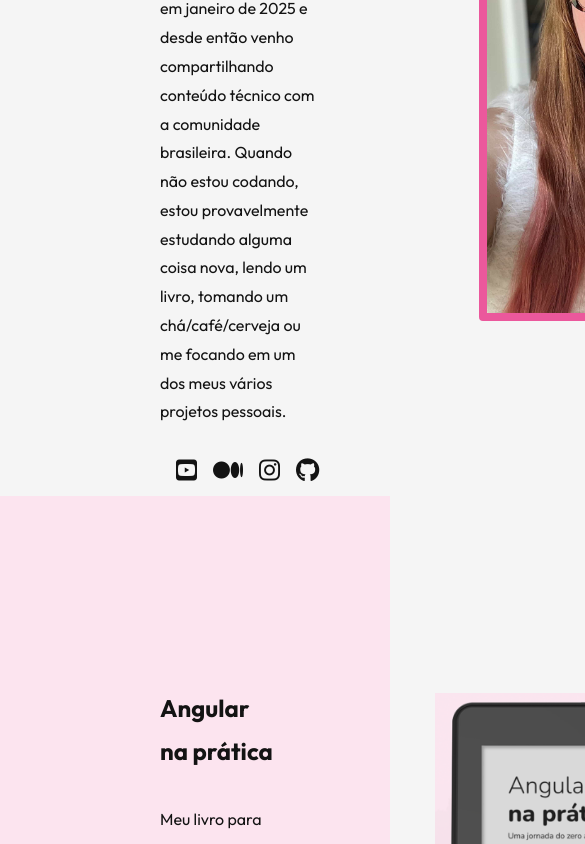
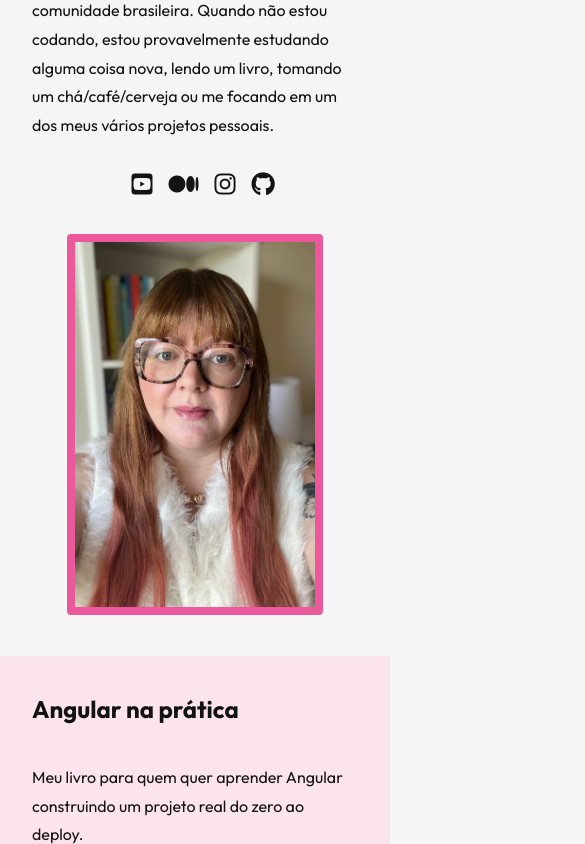
Before and after one commit to ortegavan/site, an Angular app: page /#/home in a window 390 px wide. Shown: the part 1156-2000 px from the top of the page, 585 px wide, since content can reach past the window. Built offline with nearby package versions, Linux system fonts and the light colour scheme; some icons are missing.

Commit message:
feat: ajusta responsividade

```diff
--- a/src/app/components/about/about.scss
+++ b/src/app/components/about/about.scss
@@ -1,8 +1,9 @@
 section {
     height: 100vh;
-    width: 100%;
+    // width: 100%;
     display: flex;
     align-items: center;
+    padding: var(--padding);
 
     div {
         flex: 1;
@@ -28,3 +29,20 @@ section {
     justify-content: center;
     gap: 16px;
 }
+
+@media (max-width: 768px) {
+    section {
+        height: unset;
+        flex-direction: column;
+        gap: var(--padding);
+
+        img {
+            width: 240px;
+            height: auto;
+        }
+    }
+
+    .text {
+        padding: 0;
+    }
+}
--- a/src/app/components/book/book.scss
+++ b/src/app/components/book/book.scss
@@ -4,7 +4,7 @@ section {
 
 .container {
     height: 100vh;
-    width: 100%;
+    // width: 100%;
     display: flex;
     align-items: center;
 
@@ -30,3 +30,21 @@ section {
     justify-content: center;
     gap: 16px;
 }
+
+@media (max-width: 768px) {
+    .container {
+        height: unset;
+        flex-direction: column;
+        padding: var(--padding);
+        gap: var(--padding);
+
+        img {
+            width: 240px;
+            height: auto;
+        }
+    }
+
+    .text {
+        padding: 0;
+    }
+}
--- a/src/app/components/courses/courses.scss
+++ b/src/app/components/courses/courses.scss
@@ -1,6 +1,6 @@
 section {
     height: 100vh;
-    width: 100%;
+    // width: 100%;
     text-align: center;
     display: flex;
     flex-direction: column;
@@ -16,3 +16,16 @@ section {
         gap: 80px;
     }
 }
+
+@media (max-width: 768px) {
+    section {
+        height: unset;
+        padding: var(--padding);
+        gap: var(--padding);
+
+        .cards {
+            flex-direction: column;
+            gap: var(--padding);
+        }
+    }
+}
--- a/src/app/components/email/email.scss
+++ b/src/app/components/email/email.scss
@@ -12,3 +12,11 @@ p,
 a {
     font-size: clamp(1rem, 2.5vw, 1.5rem);
 }
+
+@media (max-width: 768px) {
+    section {
+        height: unset;
+        padding: var(--padding);
+        gap: var(--padding);
+    }
+}
--- a/src/app/components/footer/footer.scss
+++ b/src/app/components/footer/footer.scss
@@ -27,3 +27,11 @@ footer {
     display: flex;
     gap: 16px;
 }
+
+@media (max-width: 768px) {
+    footer {
+        div {
+            padding: var(--padding);
+        }
+    }
+}
--- a/src/app/components/header/header.scss
+++ b/src/app/components/header/header.scss
@@ -8,6 +8,7 @@ header {
     backdrop-filter: blur(12px);
     -webkit-backdrop-filter: blur(12px);
     border-bottom: 1px solid rgba(0, 0, 0, 0.08);
+    max-width: 100%;
 
     .container {
         padding: 0 var(--padding);
--- a/src/app/components/hero/hero.scss
+++ b/src/app/components/hero/hero.scss
@@ -1,4 +1,5 @@
 section {
+    padding: var(--padding);
     display: flex;
     flex-direction: column;
     justify-content: center;
--- a/src/styles.scss
+++ b/src/styles.scss
@@ -59,7 +59,6 @@ i {
 }
 
 .container {
-    width: 100%;
     max-width: 1200px;
     margin: 0 auto;
 }
@@ -85,3 +84,9 @@ i {
         background-color: rgba(235, 88, 156, 0.8);
     }
 }
+
+@media (max-width: 768px) {
+    :root {
+        --padding: 32px;
+    }
+}
```
